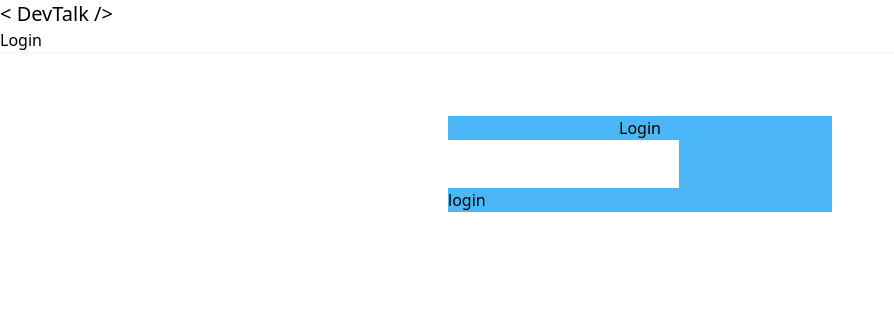
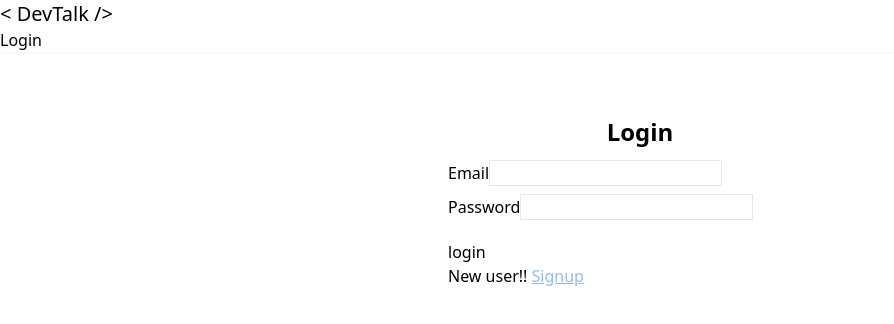
Before and after one commit to NamanGIT32/DevTinder-Frontend, a React (Vite) app: page /login in a window 1280 px wide. Shown: the top 324 px of the page, without its empty margins (0-894 px from the left). Built offline with nearby package versions, Linux system fonts and the light colour scheme; no server answers.

Commit message:
signup API connected

```diff
--- a/src/components/Auth/Login.jsx
+++ b/src/components/Auth/Login.jsx
@@ -1,44 +1,155 @@
 import axios from "axios";
 import React, { useState } from "react";
 import { useDispatch } from "react-redux";
-import {addUser} from "../../redux/userSlice";
+import { addUser } from "../../redux/userSlice";
 import { useNavigate } from "react-router-dom";
 import { BASE_URL } from "../../utils/constants";
 
-
 const Login = () => {
+  const [login, setLogin] = useState(true);
   const [email, setEmail] = useState("");
   const [password, setPassword] = useState("");
+  const [firstName, setFirstName] = useState("");
+  const [lastName, setLastName] = useState("");
+  const [error, setError] = useState("");
   const navigate = useNavigate();
   const dispatch = useDispatch();
-  const submitDetails = async () => {
+  const submitLoginDetails = async () => {
     try {
-      const res = await axios.post(BASE_URL + "/auth/login",{
-        emailId: email,
-        password:password
-      }, {
-        withCredentials: true,
-      });
+      const res = await axios.post(
+        BASE_URL + "/auth/login",
+        {
+          emailId: email,
+          password: password,
+        },
+        {
+          withCredentials: true,
+        }
+      );
       console.log(res);
       const data = res.data.data;
       dispatch(addUser(data));
-      navigate("/")
+      navigate("/");
     } catch (error) {
+      setError(error.response.data.error);
+      console.error(error);
+    }
+  };
+  const submitSignupDetails = async () => {
+    try {
+      const res = await axios.post(
+        BASE_URL + "/auth/signup",
+        {
+          emailId: email,
+          password: password,
+          firstName: firstName,
+          lastName: lastName,
+          age: age,
+        },
+        {
+          withCredentials: true,
+        }
+      );
+      console.log(res);
+      const data = res.data.data;
+      dispatch(addUser(data));
+      navigate('/profile');
+    } catch (error) {
+      setError(error.response.data.error);
       console.error(error);
     }
   };
   return (
     <div className="flex justify-center my-16">
-    <div className="card card-dash bg-[#4cb7f8] w-96">
-      <div className="card-body">
-        <h2 className="card-title text-center">Login</h2>
-        <input type="text" name="email" id="email" value={email} onChange={(e)=> setEmail(e.target.value)} />
-        <input type="password" name="password" id="password" value={password} onChange={(e)=> setPassword(e.target.value)}  />
-        <div className="card-actions justify-end">
-          <button className="btn btn-primary" onClick={submitDetails} >login</button>
+      <div className="card card-dash bg-base-200 w-96">
+        <div className="card-body">
+          <h2 className="font-semibold text-2xl text-center">
+            {login ? "Login" : "Signup"}
+          </h2>
+
+          {error !== "" && <div className="text-red-400">{error}</div>}
+
+          {!login && (
+            <>
+              <div className="mt-2">
+                <label>Firstname</label>
+                <input
+                  className="input focus:outline-none border focus:border-success"
+                  type="text"
+                  value={firstName}
+                  required
+                  onChange={(e) => setFirstName(e.target.value)}
+                />
+              </div>
+              <div className="mt-2">
+                <label>Lastname</label>
+                <input
+                  className="input focus:outline-none border focus:border-success"
+                  type="text"
+                  required
+                  value={lastName}
+                  onChange={(e) => setLastName(e.target.value)}
+                />
+              </div>
+            </>
+          )}
+          <div className="mt-3">
+            <label htmlFor="email">Email</label>
+            <input
+              className="input focus:outline-none border focus:border-success"
+              type="text"
+              name="email"
+              id="email"
+              value={email}
+              required
+              onChange={(e) => setEmail(e.target.value)}
+            />
+          </div>
+          <div className="mt-2">
+            <label htmlFor="password">Password</label>
+            <input
+              className="input focus:outline-none border focus:border-success"
+              type="password"
+              name="password"
+              id="password"
+              required
+              value={password}
+              onChange={(e) => setPassword(e.target.value)}
+            />
+          </div>
+
+          <div className="card-actions justify-center mt-5">
+            <button
+              className="btn btn-primary"
+              onClick={login ? submitLoginDetails : submitSignupDetails}
+            >
+              {login ? "login" : "signup"}{" "}
+            </button>
+          </div>
+
+          {login ? (
+            <div>
+              New user!!{" "}
+              <span
+                className="cursor-pointer text-[#91bbf9] underline mt-4"
+                onClick={() => setLogin(false)}
+              >
+                Signup
+              </span>
+            </div>
+          ) : (
+            <div>
+              Already have an account!!{" "}
+              <span
+                className="cursor-pointer text-[#91bbf9] underline mt-4"
+                onClick={() => setLogin(true)}
+              >
+                Login
+              </span>
+            </div>
+          )}
         </div>
       </div>
-    </div>
     </div>
   );
 };
--- a/src/components/Feed.jsx
+++ b/src/components/Feed.jsx
@@ -36,22 +36,6 @@ const Feed = () => {
     }
   };
 
-  const reviewRequest = async (status, requestId) => {
-    try {
-      const res = await axios.post(
-        BASE_URL + "/request/review/" + status + "/" + requestId,
-        {},
-        {
-          withCredentials: true,
-        }
-      );
-      const data = res.data;
-      console.log(res);
-      dispatch(removeRequest(requestId));
-    } catch (error) {
-      console.error(error);
-    }
-  };
   useEffect(() => {
     getFeed();
     getRequests();
--- a/src/components/FeedCard.jsx
+++ b/src/components/FeedCard.jsx
@@ -38,7 +38,7 @@ const FeedCard = ({
       <div className=" bg-base-300 mx-auto w-96 shadow-lg rounded-md">
         <img
           src={imageURL}
-          alt="Shoes"
+          alt="img"
           className="w-full shrink-0 object-cover"
         />
         <div className="card-body">
--- a/src/components/Requests.jsx
+++ b/src/components/Requests.jsx
@@ -1,6 +1,23 @@
 import React from "react";
 
 const Requests = ({ userRequests }) => {
+
+  const reviewRequest = async (status, requestId) => {
+      try {
+        const res = await axios.post(
+          BASE_URL + "/request/review/" + status + "/" + requestId,
+          {},
+          {
+            withCredentials: true,
+          }
+        );
+        const data = res.data;
+        console.log(res);
+        dispatch(removeRequest(requestId));
+      } catch (error) {
+        console.error(error);
+      }
+    };
   if (!userRequests) {
     return (
       <div className="flex flex-col gap-6 items-center my-6">
@@ -19,7 +36,7 @@ const Requests = ({ userRequests }) => {
 
   if (userRequests.length === 0) {
     return (
-      <div className="text-center font-semibold text-xl">
+      <div className="text-center font-semibold text-xl mt-4">
         {" "}
         All good!! No pending request
       </div>
```
